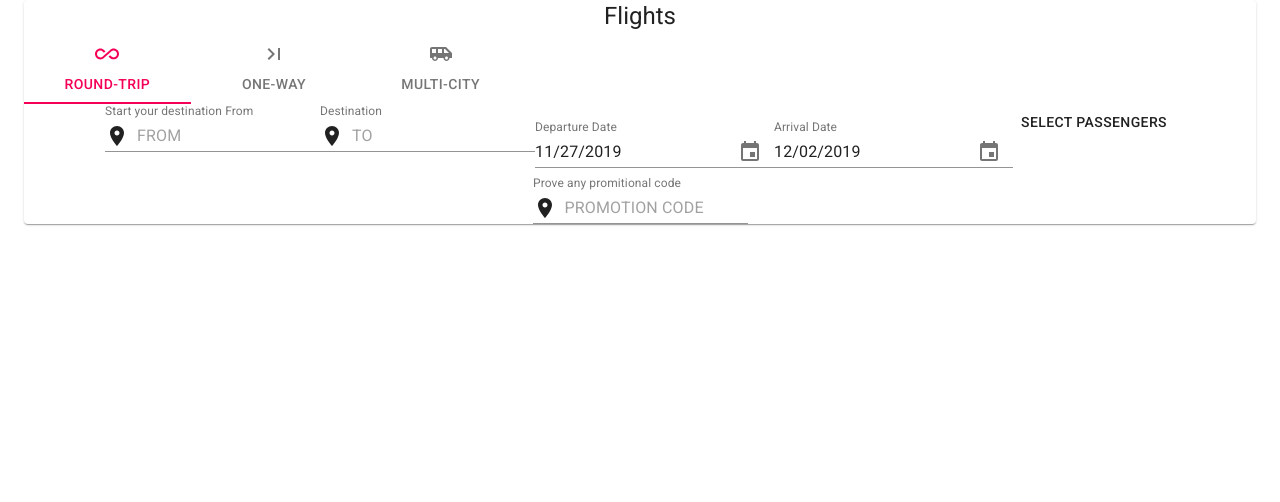
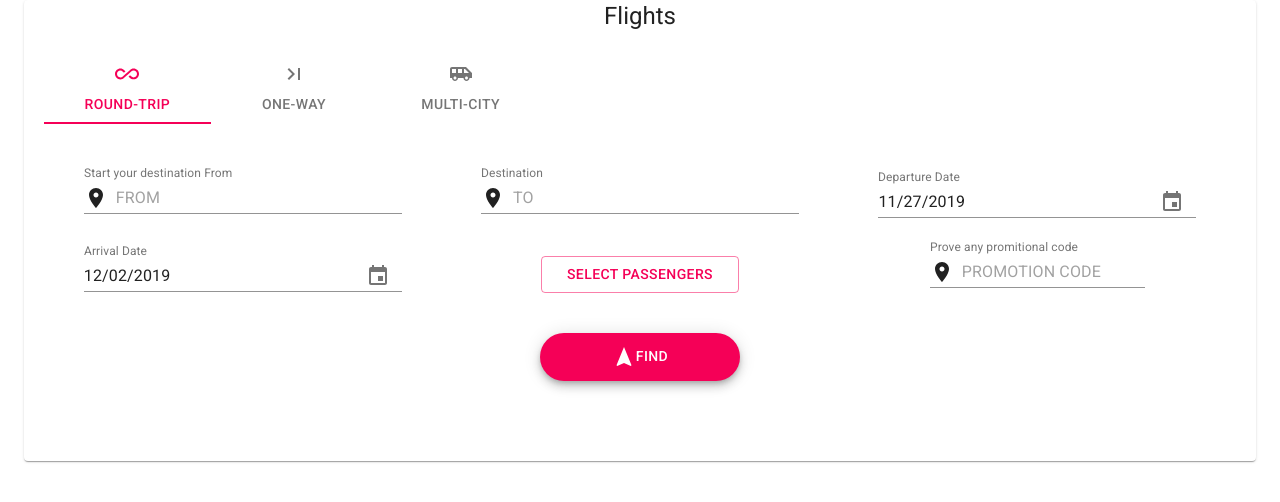
Before and after one commit to PadamSandhu/search-widget, a React app: page / in a window 1280 px wide. Shown: the top 502 px of the page. Built offline with nearby package versions, Linux system fonts and the light colour scheme.

Commit message:
Updated Styles

```diff
--- a/src/components/trips/trips.js
+++ b/src/components/trips/trips.js
@@ -10,9 +10,12 @@ import {
   DialogContent,
   Select,
   DialogActions,
-  MenuItem
+  Fab,
+  Grid
 } from '@material-ui/core';
 import DateFnsUtils from '@date-io/date-fns';
+import NavigationIcon from '@material-ui/icons/Navigation';
+import './trips.scss';
 
 import {
   MuiPickersUtilsProvider,
@@ -51,7 +54,15 @@ export const Trips = ({
   return (
     <div className="air-canada-form">
       <form>
-        <FormControl>
+        <Grid
+          container
+          // spacing={3}
+          direction="row"
+          justify="flex-start"
+          alignItems="center"
+        >
+          <Grid item xs={12} sm={6} md={4}>
+            <FormControl style={{width: "80%"}}>
               <InputLabel htmlFor="input-with-icon-Location">
                 Start your destination From
               </InputLabel>
@@ -67,8 +78,10 @@ export const Trips = ({
                 }
               />
             </FormControl>
+          </Grid>
 
-        <FormControl>
+          <Grid item xs={12} sm={6} md={4}>
+            <FormControl style={{width: "80%"}}>
               <InputLabel htmlFor="input-with-icon-adornment">
                 Destination
               </InputLabel>
@@ -84,8 +97,10 @@ export const Trips = ({
                 }
               />
             </FormControl>
+          </Grid>
 
-        <FormControl>
+          <Grid item xs={12} sm={6} md={4}>
+            <FormControl style={{width: "80%"}}>
               <MuiPickersUtilsProvider utils={DateFnsUtils}>
                 <KeyboardDatePicker
                   margin="normal"
@@ -100,9 +115,11 @@ export const Trips = ({
                 />
               </MuiPickersUtilsProvider>
             </FormControl>
+          </Grid>
 
           {type === 'roundTrip' ? (
-          <FormControl>
+            <Grid item xs={12} sm={6} md={4}>
+              <FormControl style={{width: "80%"}}>
                 <MuiPickersUtilsProvider utils={DateFnsUtils}>
                   <KeyboardDatePicker
                     margin="normal"
@@ -117,10 +134,20 @@ export const Trips = ({
                   />
                 </MuiPickersUtilsProvider>
               </FormControl>
+            </Grid>
           ) : null}
 
-        <FormControl>
-          <Button onClick={() => setPersonCountOpen(true)}>
+          <Grid item xs={12} sm={6} md={4}>
+            <FormControl style={{
+              paddingTop: "30px",
+              paddingBottom: "10px",
+              width: "50%"
+            }}>
+              <Button
+                variant="outlined"
+                color="secondary"
+                onClick={() => setPersonCountOpen(true)}
+              >
                 Select Passengers
               </Button>
               <Dialog
@@ -132,7 +159,13 @@ export const Trips = ({
                 <DialogTitle>Select No Of Travelers</DialogTitle>
                 <DialogContent>
                   {passengerArray.map((item, index) => (
-                <FormControl key={`form-control-${item.type}`}>
+                    <FormControl
+                      style={{
+                        minWidth: '110px',
+                        marginRight: '20px'
+                      }}
+                      key={`form-control-${item.type}`}
+                    >
                       <InputLabel htmlFor={`input-for-${item.type}`}>
                         {item.label}
                       </InputLabel>
@@ -140,9 +173,10 @@ export const Trips = ({
                         native
                         value={get(initialState, `${type}.${item.type}`, 0)}
                         onChange={event => onChangeHandler(event, item.type)}
-                    input={<Input id="passanger-adults" />}
+                        input={<Input id={`${item.type}`} />}
                       >
-                    {[...Array(item.maxNoAllowed + 1).keys()].map((data, id) =>
+                        {[...Array(item.maxNoAllowed + 1).keys()].map(
+                          (data, id) =>
                             id === 0 && index === 0 ? null : (
                               <option key={`${item.type}-${data}`} value={data}>
                                 {data}
@@ -154,16 +188,24 @@ export const Trips = ({
                   ))}
                 </DialogContent>
                 <DialogActions>
-              <Button onClick={() => setPersonCountOpen(false)} color="primary">
+                  <Button
+                    onClick={() => setPersonCountOpen(false)}
+                    color="primary"
+                  >
                     Cancel
                   </Button>
-              <Button onClick={() => setPersonCountOpen(false)} color="primary">
+                  <Button
+                    onClick={() => setPersonCountOpen(false)}
+                    color="primary"
+                  >
                     Ok
                   </Button>
                 </DialogActions>
               </Dialog>
             </FormControl>
+          </Grid>
 
+          <Grid item xs={12} sm={6} md={4}>
             <FormControl>
               <InputLabel htmlFor="input-with-icon-promo-code">
                 Prove any promitional code
@@ -180,6 +222,18 @@ export const Trips = ({
                 }
               />
             </FormControl>
+          </Grid>
+
+          <Grid item xs={12}>
+            <Fab style={{
+              margin: "30px",
+              minWidth: "200px"
+            }} color="secondary" variant="extended">
+              <NavigationIcon />
+              Find
+            </Fab>
+          </Grid>
+        </Grid>
       </form>
     </div>
   );
--- /dev/null
+++ b/src/components/trips/trips.scss
@@ -0,0 +1,4 @@
+.air-canada-form {
+  // display: flex;
+  // flex-wrap: wrap;
+}
--- a/src/containers/container.js
+++ b/src/containers/container.js
@@ -8,7 +8,11 @@ import Tabs from './tabs';
 export const Container = () => {
   return (
     <MContainer maxWidth="xl">
-      <Paper>
+      <Paper
+        style={{
+          paddingBottom: '30px'
+        }}
+      >
         <Typography variant="h5" component="h3">
           Flights
         </Typography>
--- a/src/containers/tabs/tabs.js
+++ b/src/containers/tabs/tabs.js
@@ -72,6 +72,7 @@ export const FlightTabs = () => {
           <Tab icon={<AirportShuttleIcon />} label="Multi-city" />
         </Tabs>
       </div>
+      <div className="tabs-container__tabs-content">
         <TabContent>
           <RoundTrip
             type={tabContentArray[value].type}
@@ -82,5 +83,6 @@ export const FlightTabs = () => {
           />
         </TabContent>
       </div>
+    </div>
   );
 };
--- a/src/containers/tabs/tabs.scss
+++ b/src/containers/tabs/tabs.scss
@@ -1,5 +1,11 @@
 .tabs-container {
+  margin: 20px;
+
   &__tabs {
     max-width: 500px;
   }
+
+  &__tabs-content {
+    margin-top: 30px;
+  }
 }
```
Lines whose indentation alone changed are shown as unchanged.
